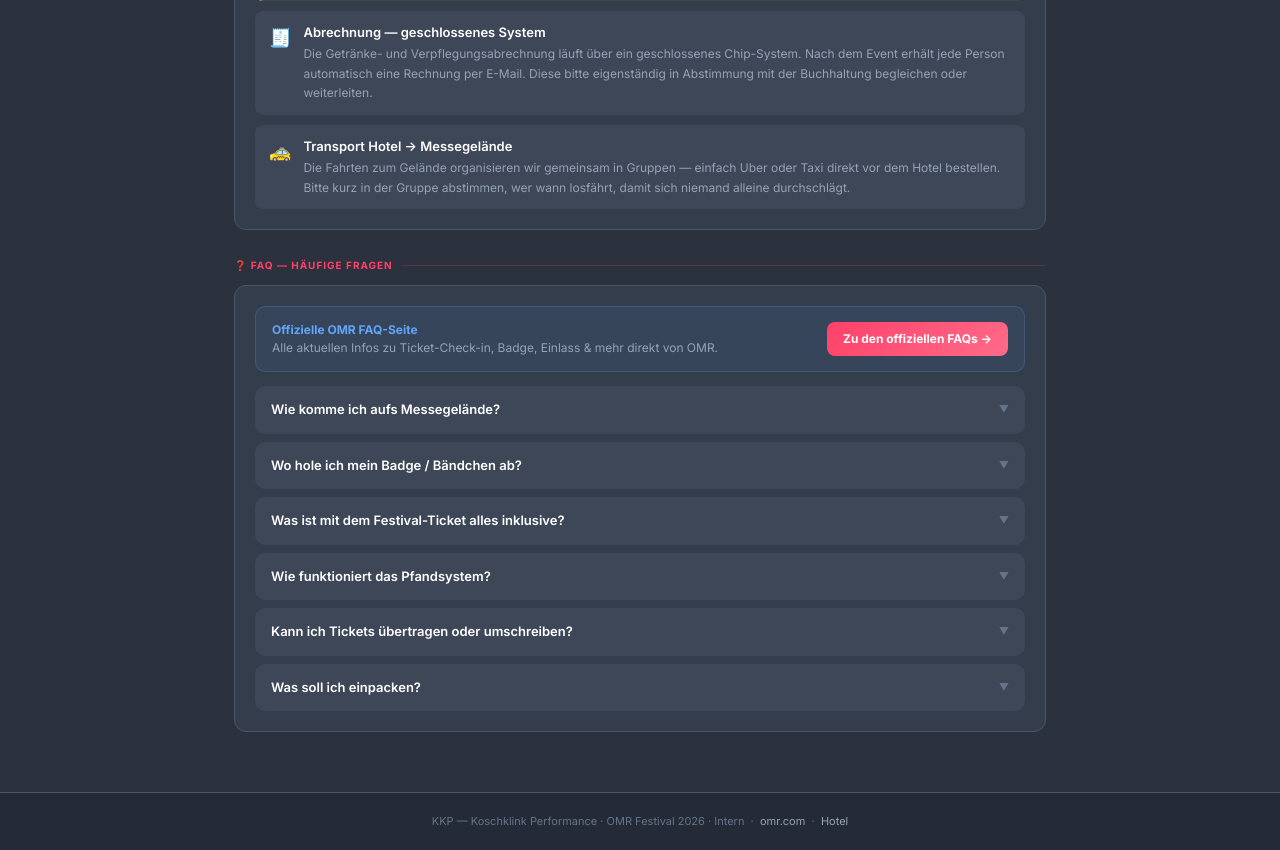
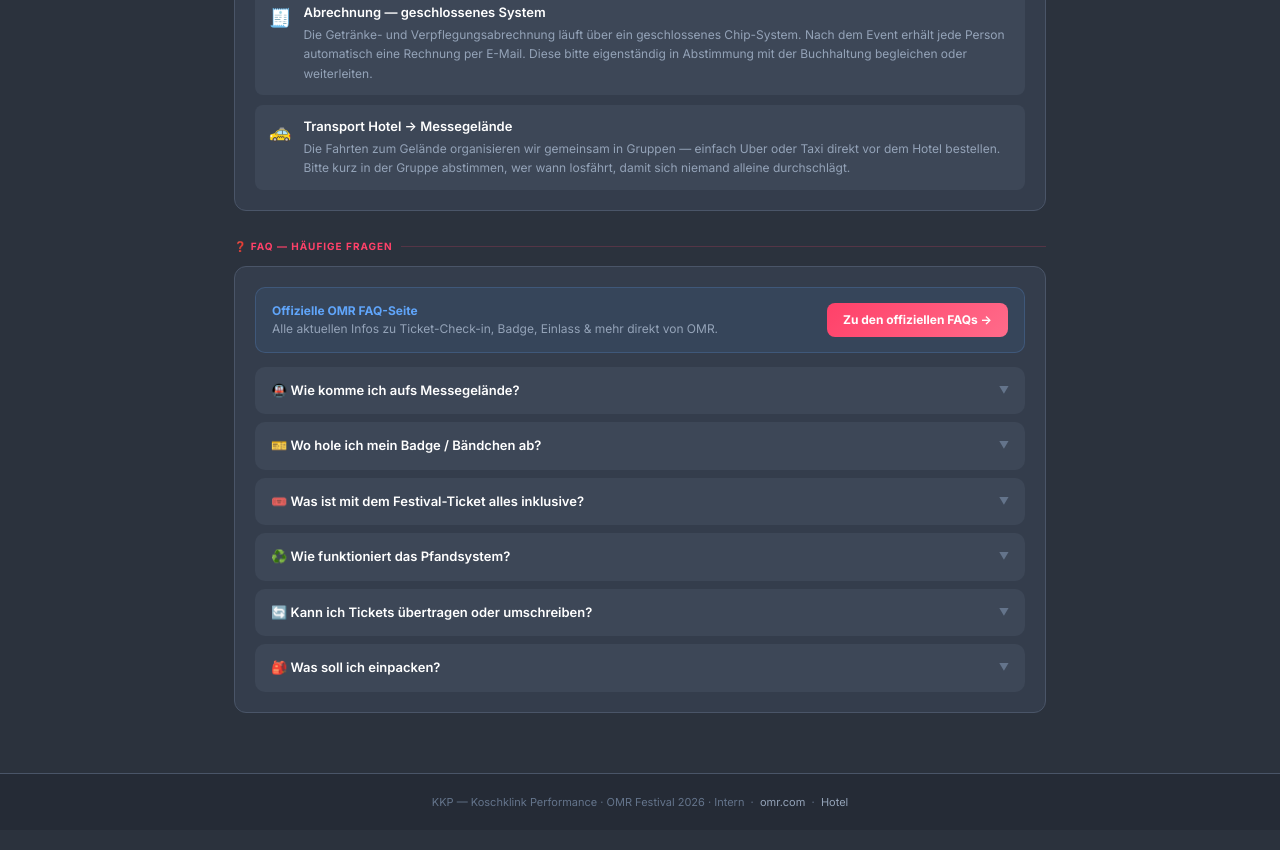
Before and after one commit to janriedinger/kkp-omr-2026, a plain HTML site: page index.html in a window 1280 px wide. Shown: the part 2440-3290 px from the top of the page. Drawn offline with Linux system fonts and the light colour scheme.

Commit message:
FAQ: Emojis + Smart Casual Einpacken; Pre-Party Dresscode in Beschreibung integriert

```diff
--- a/index.html
+++ b/index.html
@@ -669,12 +669,11 @@
             </div>
             <div class="timeline-content">
               <div class="timeline-event-title">KKP Pre-Party — Skyline Bar</div>
-              <div class="timeline-event-desc">Unser eigener Warm-up im 20. Stock mit Blick über Hamburg — gemeinsam mit einigen unserer Bestands- und ehemaligen Kunden. Der perfekte Einstieg ins OMR-Wochenende.</div>
+              <div class="timeline-event-desc">Unser eigener Warm-up im 20. Stock mit Blick über Hamburg — gemeinsam mit einigen unserer Bestands- und ehemaligen Kunden. Der perfekte Einstieg ins OMR-Wochenende — bitte beachten: Dresscode der Bar ist „smart casual".</div>
               <div class="timeline-event-meta">
                 <span class="meta-chip time">⏰ 19:45 Uhr</span>
                 <span class="meta-chip location">📍 Skyline Bar, Empire Riverside (20. OG)</span>
               </div>
-              <div class="timeline-event-note">👔 Wichtig: Dresscode der Bar: „smart casual"</div>
             </div>
           </div>
 
@@ -837,7 +836,7 @@
 
           <div class="faq-item">
             <div class="faq-question" onclick="toggleFaq(this)">
-              Wie komme ich aufs Messegelände?
+              🚇 Wie komme ich aufs Messegelände?
               <span class="faq-chevron">▼</span>
             </div>
             <div class="faq-answer">
@@ -847,7 +846,7 @@
 
           <div class="faq-item">
             <div class="faq-question" onclick="toggleFaq(this)">
-              Wo hole ich mein Badge / Bändchen ab?
+              🎫 Wo hole ich mein Badge / Bändchen ab?
               <span class="faq-chevron">▼</span>
             </div>
             <div class="faq-answer">
@@ -857,7 +856,7 @@
 
           <div class="faq-item">
             <div class="faq-question" onclick="toggleFaq(this)">
-              Was ist mit dem Festival-Ticket alles inklusive?
+              🎟️ Was ist mit dem Festival-Ticket alles inklusive?
               <span class="faq-chevron">▼</span>
             </div>
             <div class="faq-answer">
@@ -867,7 +866,7 @@
 
           <div class="faq-item">
             <div class="faq-question" onclick="toggleFaq(this)">
-              Wie funktioniert das Pfandsystem?
+              ♻️ Wie funktioniert das Pfandsystem?
               <span class="faq-chevron">▼</span>
             </div>
             <div class="faq-answer">
@@ -877,7 +876,7 @@
 
           <div class="faq-item">
             <div class="faq-question" onclick="toggleFaq(this)">
-              Kann ich Tickets übertragen oder umschreiben?
+              🔄 Kann ich Tickets übertragen oder umschreiben?
               <span class="faq-chevron">▼</span>
             </div>
             <div class="faq-answer">
@@ -887,11 +886,11 @@
 
           <div class="faq-item">
             <div class="faq-question" onclick="toggleFaq(this)">
-              Was soll ich einpacken?
+              🎒 Was soll ich einpacken?
               <span class="faq-chevron">▼</span>
             </div>
             <div class="faq-answer">
-              Empfehlung: Bequeme Schuhe (sehr viel Laufen!), wetterfeste Kleidung (Hamburg kann wechselhaft sein), Ladekabel &amp; Powerbank, Festival-Ticket auf dem Handy, Regenponcho als Backup, ggf. Notizbuch oder Laptop für Masterclasses.
+              Empfehlung: Bequeme Schuhe (sehr viel Laufen!), wetterfeste Kleidung (Hamburg kann wechselhaft sein), Ladekabel &amp; Powerbank, Festival-Ticket auf dem Handy, Regenponcho als Backup, ggf. Notizbuch oder Laptop für Masterclasses. Und für die KKP Pre-Party am Montagabend in der Skyline Bar (20. OG): ein Smart-Casual-Outfit — der Dresscode der Bar wird am Einlass durchgesetzt.
             </div>
           </div>
 
```
